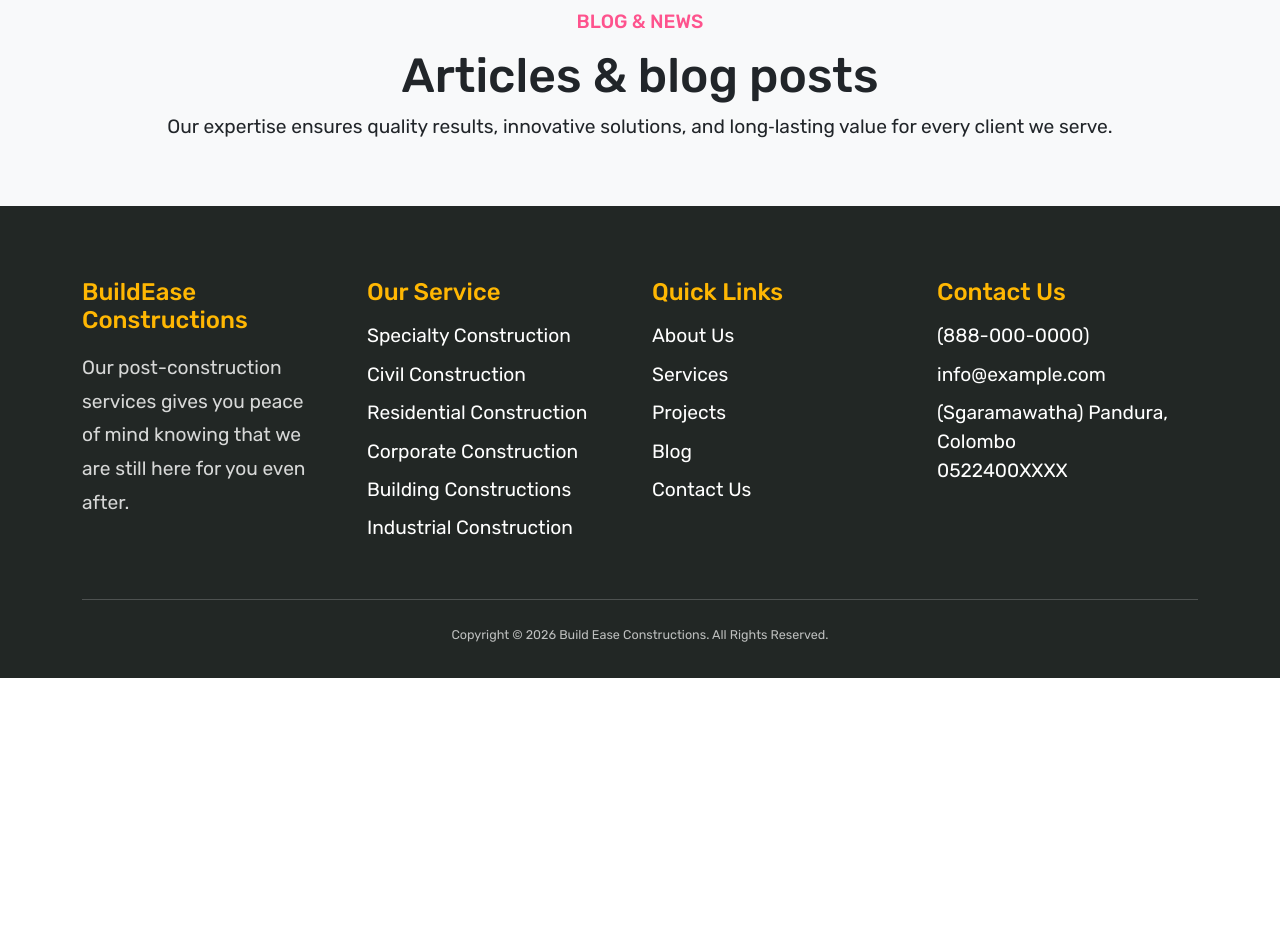
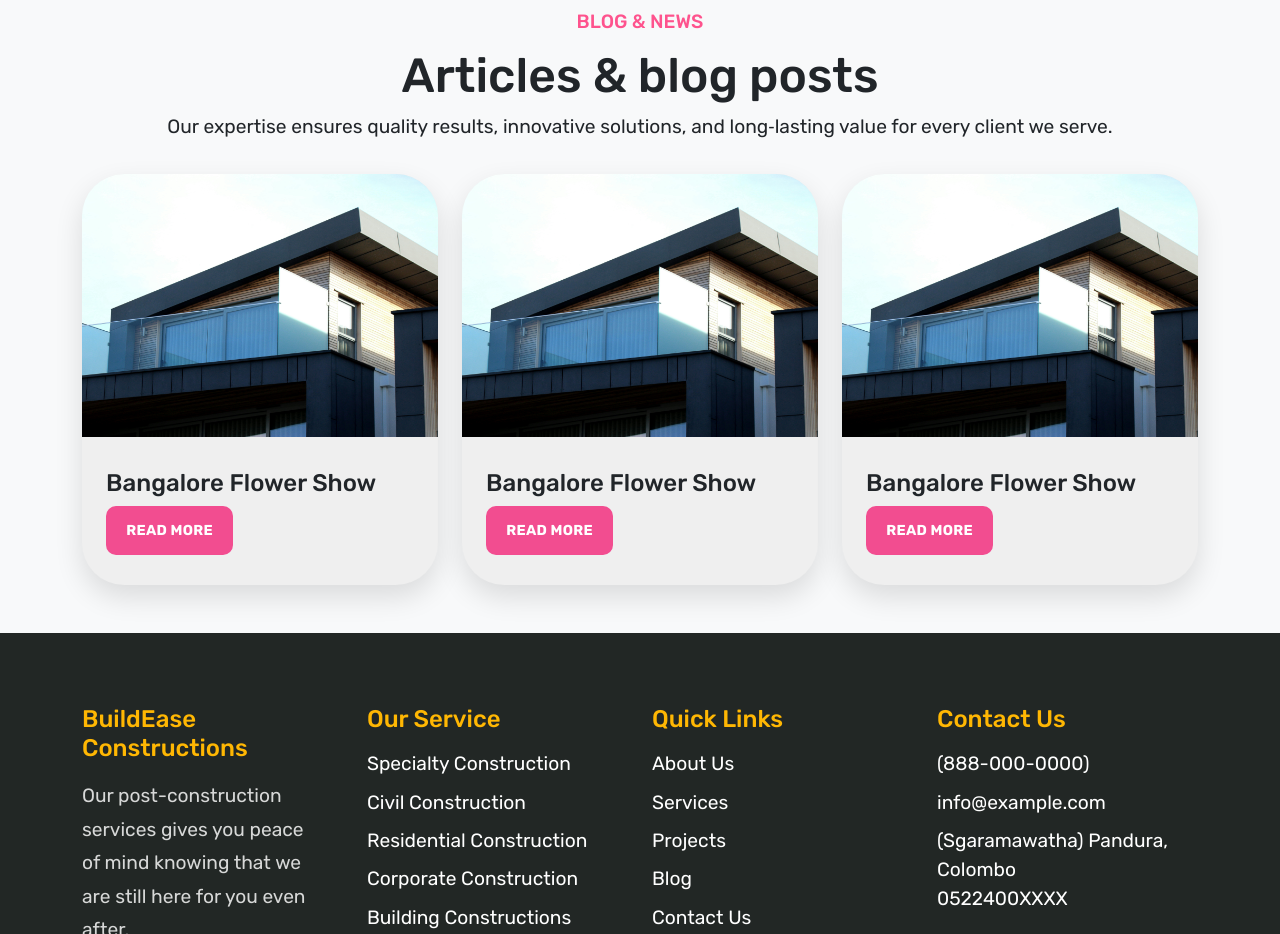
Before and after one commit to nethmalgeesaraux/Construction-Website-React-Laravel, a React (Vite) app in the folder frontend/: page / in a window 1280 px wide. Shown: the part 4560-5494 px from the top of the page. Before the commit the page ends 5238 px from the top, so only its background shows below. Built offline with nearby package versions, Linux system fonts and the light colour scheme.

Commit message:
add Blog section with card layout and styling adjustments in SCSS

```diff
--- a/frontend/src/Components/frontend/Home.jsx
+++ b/frontend/src/Components/frontend/Home.jsx
@@ -14,6 +14,7 @@ import { Swiper, SwiperSlide } from 'swiper/react';
 import 'swiper/css';
 import 'swiper/css/pagination';
 import { Pagination } from 'swiper/modules';
+import BlogImg from '../../assets/construction3.jpg';
 
 
 
@@ -715,6 +716,43 @@ const Home = () => {
                             <h2>Articles & blog posts</h2>
                             <p>Our expertise ensures quality results, innovative solutions, and long‑lasting value for every client we serve.</p>
                         </div>
+
+                        <div className="row g-4 pt-3">
+                            <div className="col-md-6 col-lg-4">
+                                <div className="card border-0 blog-card">
+                                    <div className="card-img-top">
+                                        <img src={BlogImg} alt="" className="w-100" />
+                                    </div>
+                                    <div className="card-body">
+                                        <h4>Bangalore Flower Show</h4>
+                                        <a href="#" className="btn blog-read-more">READ MORE</a>
+                                    </div>
+                                </div>
+                            </div>
+                            <div className="col-md-6 col-lg-4">
+                                <div className="card border-0 blog-card">
+                                    <div className="card-img-top">
+                                        <img src={BlogImg} alt="" className="w-100" />
+                                    </div>
+                                    <div className="card-body">
+                                        <h4>Bangalore Flower Show</h4>
+                                        <a href="#" className="btn blog-read-more">READ MORE</a>
+                                    </div>
+                                </div>
+                            </div>
+                            <div className="col-md-6 col-lg-4">
+                                <div className="card border-0 blog-card">
+                                    <div className="card-img-top">
+                                        <img src={BlogImg} alt="" className="w-100" />
+                                    </div>
+                                    <div className="card-body">
+                                        <h4>Bangalore Flower Show</h4>
+                                        <a href="#" className="btn blog-read-more">READ MORE</a>
+                                    </div>
+                                </div>
+                            </div>
+                        </div>
+
                     </div>
                 </section>
 
--- a/frontend/src/assets/css/style.css
+++ b/frontend/src/assets/css/style.css
@@ -271,6 +271,16 @@ footer .footer-bottom {
 .section-5 .swiper {
   padding: 25px;
 }
+.section-5 .swiper-pagination {
+  bottom: -6px !important;
+}
+.section-5 .swiper-pagination-bullet {
+  background-color: #d0d0d0;
+  opacity: 1;
+}
+.section-5 .swiper-pagination-bullet-active {
+  background-color: #FFB703;
+}
 .section-5 .card-body {
   background: #f4f4f4;
   padding: 1.8rem 1.6rem;
@@ -291,4 +301,8 @@ footer .footer-bottom {
   font-size: 1.3em;
   font-weight: 500;
 }
+
+.section-6 .card .card-body a {
+  font-size: 1.5em;
+}
 /*# sourceMappingURL=style.css.map */
--- a/frontend/src/assets/css/style.scss
+++ b/frontend/src/assets/css/style.scss
@@ -400,3 +400,54 @@ footer {
         }
     }
 }
+
+.section-6 {
+    .blog-card {
+        border-radius: 42px;
+        overflow: hidden;
+        background-color: #efefef;
+        box-shadow: 0 12px 28px rgba(0, 0, 0, 0.12);
+        height: 100%;
+    }
+
+    .card-img-top {
+        img {
+            display: block;
+            aspect-ratio: 1 / 0.74;
+            object-fit: cover;
+        }
+    }
+
+    .card-body {
+        padding: 2rem 1.5rem 1.9rem;
+    }
+
+    h3 {
+        font-size: 2.8rem;
+        line-height: 1.25;
+        color: #000;
+        margin-bottom: 1.25rem;
+        font-weight: 400;
+    }
+
+    .blog-read-more {
+        background-color: #f24d90;
+        color: #fff;
+        border-radius: 10px;
+        padding: 0.8rem 1.2rem;
+        font-size: 0.9rem;
+        font-weight: 700;
+        letter-spacing: 0.02em;
+
+        &:hover {
+            color: #000;
+            background-color: $secondary-color;
+        }
+    }
+
+    @media (max-width: 767.98px) {
+        h3 {
+            font-size: 2rem;
+        }
+    }
+}
```
Also changed, not shown: frontend/src/assets/css/style.min.css, 2 other files (tests, documents, lock files or other folders).
